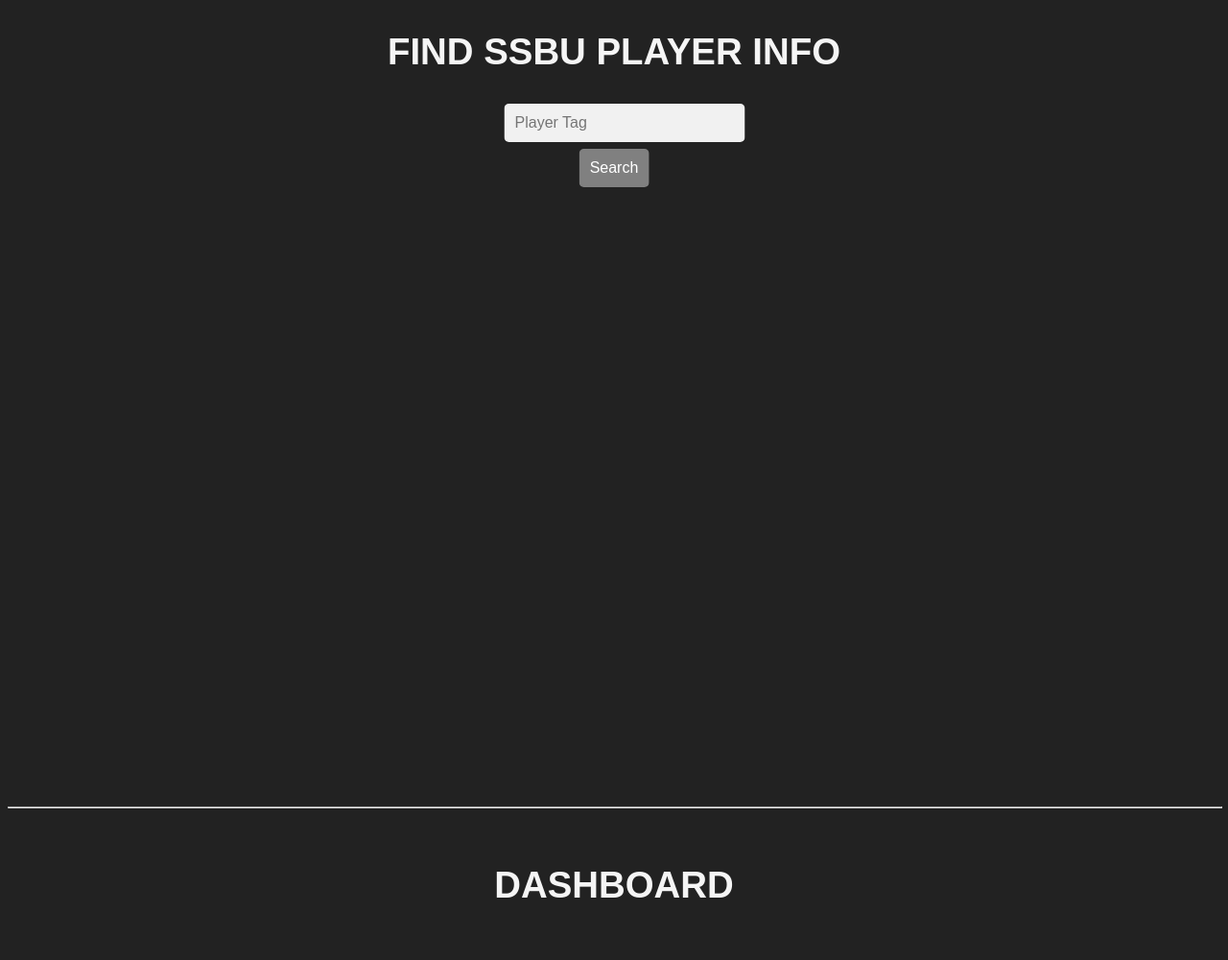
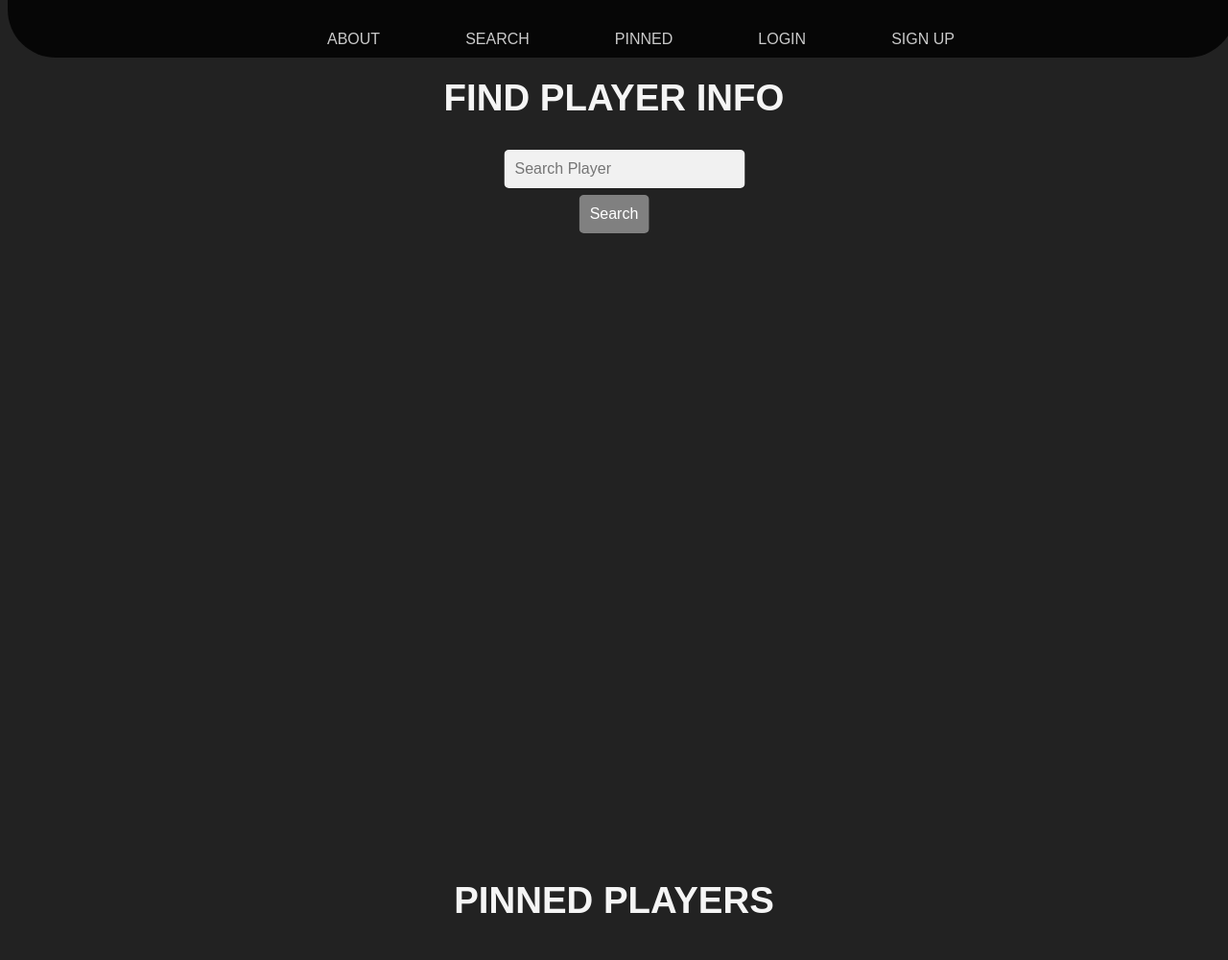
Before and after one commit to gavyn-ezell/startgg-project, a Node server app: page / in a window 1280 px wide. Shown: the whole page at 96% size. Before the commit the page ends 935 px from the top, so only its background shows below. Run offline with Node 20, Linux system fonts and the light colour scheme.

Commit message:
dashboard setup

```diff
--- a/public/index.html
+++ b/public/index.html
@@ -12,22 +12,32 @@
     <link rel="icon" type="image/x-icon" href="./source/static/images/favico.ico"/>
 </head>
 <body>
+    <nav class="navbar">
+        <ul>
+          <li>ABOUT</li>
+          <li id="search-nav">SEARCH</li>
+          <li id="dashboard-nav">PINNED</li>
+          <li>LOGIN</li>
+          <li>SIGN UP</li>
+
+        </ul>
+    </nav>
     <div id="search-section">
-        <h2 class="header2">FIND SSBU PLAYER INFO</h2>
+        <h2 class="header2">FIND PLAYER INFO</h2>
         <form autocomplete="off" id="player-search-form">
                 <div id="autocomplete">
-                    <input type="text" id="playerTag" placeholder="Player Tag" name="playerTag">
+                    <input type="text" id="playerTag" placeholder="Search Player" name="playerTag">
                 </div>
                 <br>
                 <input type="submit" id="player-search-form-submission" name="player-search-form-submission" value="Search">
         </form>
 
-        <div id="player-tourney-data"></div>
+        <div id="player-search-card"></div>
         <br>
     </div>
-    <hr>
+    <br id="dashboard-nav-pos">
     <br>
-    <h2 class="header2">DASHBOARD</h1>
+    <h2 id="dashboard-section" class="header2">PINNED PLAYERS</h1>
     <div id="card-container">
     </div>
 </body>
--- a/public/source/scripts/PlayerCard.js
+++ b/public/source/scripts/PlayerCard.js
@@ -19,10 +19,23 @@
             position: relative;
             left: 50%;
             transform: translateX(-50%);
-            padding: 40px;
+            padding: 30px;
             margin-top: 10px;
             height: 500px;
             width: 400px;
+        }
+        .plus {
+            width:50px;
+            height:60px;
+            position: absolute;
+            top: 5px;
+            right: 5px;
+            left: auto;
+            z-index: 100;
+        }
+
+        .plus:hover {
+            transform: scale(1.24);
         }
         .player-card > .pfp {
             border: 1px solid white;
@@ -37,6 +50,9 @@
             margin-top: 7px;
             margin-right: 5px;
             margin-left: 5px;
+        }
+        .socials:hover {
+            transform: scale(1.1);
         }
 
         .player-card > h2 {
@@ -60,6 +76,8 @@
    * @param {Object} data - The data to pass into the <recipe-card>, must be of the
    *                        following format:
    *                        {
+   *                          "needPlus : bool,
+   *                          "needMinus": bool,
    *                          "playerTag": "string",
    *                          "playerId": "string",
    *                          "pic": "string",
@@ -75,6 +93,23 @@
     }
     //grab div then populate afterwards
     let divEl = this.shadowEl.querySelector('div');
+
+    //dealing with plus button
+    if (data["needPlus"]) {
+        let plusBtn = document.createElement("img");
+        plusBtn.setAttribute("src","source/static/images/plus.png");
+        plusBtn.setAttribute("alt","plus");
+        plusBtn.setAttribute("class","plus");
+        plusBtn.addEventListener("click", ()=> {
+            if(confirm("Add player to dashboard?")) {
+                let pinnedPlayers = JSON.parse(localStorage.getItem("pinnedPlayers"));
+                pinnedPlayers.push(data["playerTag"]);
+                localStorage.setItem("pinnedPlayers", JSON.stringify(pinnedPlayers));
+                location.reload();
+            }
+        });
+        divEl.append(plusBtn);
+    }
 
     //setting up player's name at top of card
     let playerTag = document.createElement("h1");
--- a/public/source/scripts/main.js
+++ b/public/source/scripts/main.js
@@ -5,14 +5,23 @@
 window.addEventListener("DOMContentLoaded", init);
 
 function init() {
-
+  setupNavBar();
   loadPlayerCards();
   initFormHandler();
   let input = document.getElementById("playerTag")
   autocomplete(input, Object.keys(players));
 }
 
-
+function setupNavBar() {
+  let search = document.getElementById("search-nav");
+  search.addEventListener("click", ()=>{
+    document.getElementById("search-section").scrollIntoView({behavior:"smooth"});
+  })
+  let dashBoard = document.getElementById("dashboard-nav");
+  dashBoard.addEventListener("click", ()=>{
+    document.getElementById("dashboard-nav-pos").scrollIntoView({behavior:"smooth"});
+  })
+}
 /*
 /*
 * Loading the page with player cards of players who were
@@ -132,181 +141,36 @@
   theForm.addEventListener('submit', async (e) => {
     e.preventDefault();
 
-    //clearing current player-tourney data being displayed
-    let data = document.getElementById("player-tourney-data");
-    document.getElementById("player-search-form-submission").setAttribute("disabled", true);
-    while (data.hasChildNodes()) {
-      data.removeChild(data.firstChild);
-    }
 
 
+    //clearing before each search
+    let searchDiv = document.getElementById("player-search-card");
+    while (searchDiv.hasChildNodes()) {
+      searchDiv.removeChild(searchDiv.firstChild);
+    }
 
     //grabbing inputted tag
     let formData = new FormData(theForm);
     let playerTag = formData.get('playerTag');
 
-
     //checking if tag in our DB
     if (!(playerTag in players)) {
       let dataMsg = document.createElement('h1');
       dataMsg.innerText = `PLAYER NOT FOUND`;
-      data.append(dataMsg);
+      data.insertAdjacentElement("beforebegin", dataMsg);
       document.getElementById("player-search-form-submission").removeAttribute("disabled");
       return;
     }
 
-    //adding pin button
-    let pinBtn = document.createElement("img");
-    let startSrc;
-    pinBtn.setAttribute("src",(JSON.parse(localStorage.getItem("pinnedPlayers")).includes(playerTag) ? "source/static/images/pin-green.png" : "source/static/images/pin.png"));
-    pinBtn.setAttribute("alt","PIN");
-    pinBtn.setAttribute("class","pin");
-
-    pinBtn.addEventListener("click", () => {
-      if (pinBtn.getAttribute("src") == "source/static/images/pin.png") {
-        //pin and add player to storage
-        pinBtn.setAttribute("src","source/static/images/pin-green.png");
-        let activePlayers = JSON.parse(localStorage.getItem("pinnedPlayers"));
-        activePlayers.push(playerTag);
-        localStorage.setItem("pinnedPlayers", JSON.stringify(activePlayers));
-
-      }
-      else {
-        //unpin and remove player from storage
-        pinBtn.setAttribute("src","source/static/images/pin.png");
-        let activePlayers = JSON.parse(localStorage.getItem("pinnedPlayers"));
-        for (let i in activePlayers) {
-          if (activePlayers[i] == playerTag) {
-            activePlayers.splice(i,1);
-          }
-        }
-        localStorage.setItem("pinnedPlayers", JSON.stringify(activePlayers));
-      }
-    });
-    data.append(pinBtn);
-
-    //setting up player card info, 'playerTag'
-    let playerId = players[playerTag];
-    let tagHeader = document.createElement("h1");
-    tagHeader.innerText = playerTag;
-    data.append(tagHeader);
-
-    //finally grabbing data for player
-    let options = {
-      "method": "POST"
-    }
-    let result = await fetch(`/player?playerId=${playerId}`, options);
-    result  = await result.json();
+    //NEW METHOD USING CUSTOM PLAYER CARD
+    let playerCardObject = await makePlayerCardData(playerTag);
+    playerCardObject["needPlus"] = !(JSON.parse(localStorage.getItem("pinnedPlayers")).includes(playerTag));
+    let playerSearchCard = document.createElement('player-card')
+    playerSearchCard.data = playerCardObject;
+    searchDiv.append(playerSearchCard);
 
 
-    //first, grabbing pfp
-    let imgUrl = result.data.player.user.images[0].url;
-    let imgTag = document.createElement("img");
-    imgTag.setAttribute("src", imgUrl);
-    imgTag.setAttribute("alt", playerTag);
-    imgTag.setAttribute("class", "pfp");
-    data.append(imgTag)
-    data.append(document.createElement("br"));
 
-    //second, grabbing socials
-    let socials = result.data.player.user.authorizations;
-    let validSocials = {}
-
-    //getting only twitch and twitter if they exist
-    for (let i in socials) {
-      if (socials[i].type == 'TWITTER') {
-        if (socials[i].url) {
-          validSocials['TWITTER'] = socials[i].url;
-        }
-      }
-      else if (socials[i].type = 'TWITCH') {
-        if (socials[i].url) {
-          validSocials['TWITCH'] = socials[i].url;
-        }
-      }
-    }
-
-    //then we keep order consistent: Twitch, then twitter
-    let socialsOrder = Object.keys(validSocials).sort();
-    for (let i in socialsOrder) {
-      if (socialsOrder[i] == 'TWITTER') {
-        let aTag = document.createElement("a");
-        aTag.setAttribute("href", validSocials["TWITTER"]);
-        let twitterImg = document.createElement("img");
-        twitterImg.setAttribute("src", "source/static/images/twt.png");
-        twitterImg.setAttribute("alt", "twitter");
-        twitterImg.setAttribute("class", "socials");
-        aTag.append(twitterImg)
-        data.append(aTag);
-      }
-      else {
-        let twitchImg = document.createElement("img");
-        twitchImg.setAttribute("src", "source/static/images/twitch.png");
-        twitchImg.setAttribute("alt", "twitch")
-        twitchImg.setAttribute("class", "socials");
-
-        let aTag = document.createElement("a");
-        aTag.setAttribute("href", validSocials["TWITCH"]);
-        aTag.append(twitchImg)
-        data.append(aTag);
-      }
-    }
-
-    //third, grabbing upcoming tournies
-    let tournies = result.data.player.user.tournaments.nodes;
-    let upcomingTournies = []
-
-    //we wanna grab tournies from now to later, for later organizing
-    for (let i = 0; i < tournies.length; i++) {
-
-      if (tournies[i.toString()].startAt >= Math.floor(Date.now() / 1000)) {
-        upcomingTournies.push(tournies[i]);
-      }
-    }
-
-
-    //are there any upcoming tournies!?
-    let upcomingMsg = document.createElement('h2');
-    if (upcomingTournies.length == 0) {
-      upcomingMsg.innerText = `No Upcoming Tournies`;
-      data.append(upcomingMsg);
-    }
-    else {
-      upcomingMsg.innerText = `Upcoming Tournies`;
-      data.append(upcomingMsg);
-      while (upcomingTournies.length != 0) {
-        let currP = document.createElement('p');
-        let currTourney = upcomingTournies.pop();
-        //grabbing date for display
-        let currTimestamp = currTourney['startAt'] * 1000;
-        const dateObject = new Date(currTimestamp);
-
-
-        let currDate = dateObject.toLocaleString("en-US", {timeZoneName: "short"});
-        currP.innerText = `${currTourney['name']}: ${currDate}`;
-        data.append(currP);
-      }
-    }
-
-    //fourth, we want to grab recent standings
-    let recentMsg = document.createElement('h2');
-    recentMsg.innerText = `Recent Placements`;
-    data.append(recentMsg);
-
-    //placings is an array of objects
-    let placings = result.data.player.recentStandings;
-    for (let i in placings) {
-      let currPlacing = document.createElement('p')
-      let name = placings[i].entrant.event.tournament.name;
-      let eventName = placings[i].entrant.event.name;
-      let attendance = placings[i].entrant.event.numEntrants;
-      let placing = placings[i].placement
-
-      currPlacing.innerText = `${name}: ${placing}/${attendance} in ${eventName}`;
-      data.append(currPlacing)
-    }
-
-    document.getElementById("player-search-form-submission").removeAttribute("disabled");
   });
 }
 
--- a/public/source/static/main.css
+++ b/public/source/static/main.css
@@ -3,7 +3,46 @@
     font-family: 'Heebo', sans-serif;
     color: whitesmoke;
 }
+.navbar {
+    position: fixed;
+    top: 0;
+    z-index: 200;
+    display: flex;
+    width: 100%;
+    height: 60px;
+    background: black;
+    opacity: 0.8;
+    border-radius: 0px 0px 50px 50px;
+    margin-bottom: 20px;
+}
+
+.navbar ul {
+    display: flex;
+    list-style: none;
+    margin-left:auto;
+    margin-right:auto;
+    width: 60%;
+    justify-content: space-evenly;
+}
+
+.navbar ul li {
+    margin: 0 1rem;
+    padding: 1rem;
+}
+
+.navbar ul li a {
+    text-decoration: none;
+    text-transform: uppercase;
+    color: #f4f4f4;
+}
+
+.navbar ul li:hover {
+    color: skyblue;
+    cursor: pointer;
+}
+
 #search-section {
+    padding-top: 40px;
     height: 100vh;
 }
 #autocomplete {
@@ -35,9 +74,6 @@
     width: 100%;
 }
 
-hr {
-    width: 100%;
-}
 
 input[type=submit] {
     background-color: grey;
@@ -125,7 +161,7 @@
     transform: scale(1.1);
 }
 
-.pin {
+.plus {
     width:30px;
     height:30px;
     position: absolute;
```
Also changed, not shown: public/source/static/images/plus.png (added).
